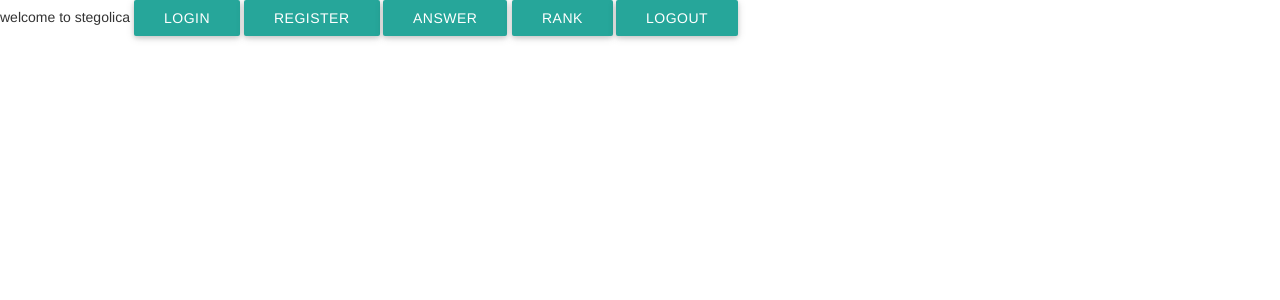
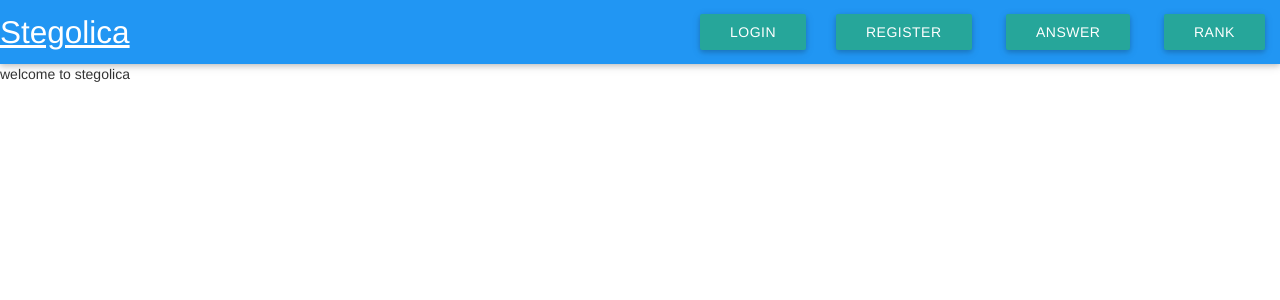
Before and after one commit to gauthamzz/Django-EventPlatform, a Django app: page /website/ in a window 1280 px wide. Shown: the top 300 px of the page. Run offline with Django 3.2, Linux system fonts and the light colour scheme; some libraries are stand-ins or nearby versions.

Commit message:
add frontend

```diff
--- a/stegolica/templates/base.html
+++ b/stegolica/templates/base.html
@@ -31,6 +31,9 @@
 
 	{%block content%}{%endblock content%}
 
+
+
+
 	<!-- Latest compiled and minified JavaScript -->
 <script src="https://maxcdn.bootstrapcdn.com/bootstrap/3.3.6/js/bootstrap.min.js" integrity="sha384-0mSbJDEHialfmuBBQP6A4Qrprq5OVfW37PRR3j5ELqxss1yVqOtnepnHVP9aJ7xS" crossorigin="anonymous"></script>
 
--- a/stegolica/templates/index.html
+++ b/stegolica/templates/index.html
@@ -1,10 +1,26 @@
 {%extends "base.html"%}
 {%block content%}
+<nav class='blue'>
+  <div class="nav-wrapper">
+    <a href="" class="brand-logo left">  Stegolica</a>
+    <ul id="nav-mobile" class="right hide-on-med-and-down">
+      {% if who %}
+      <li><a href='/accounts/login' class="waves-effect waves-light btn" role="button">login</a></li>
+      <a href='/accounts/register'  class="waves-effect waves-light btn" role="button">register</a>
+      {% else %}
+      <a href='/accounts/logout'  class="waves-effect waves-light btn" role="button">logout</a></li>
+  {% endif %}
+
+      <a href='/website/10'  class="waves-effect waves-light btn" role="button">answer</a>
+      <a href='/website/rank'  class="waves-effect waves-light btn" role="button">rank</a>
+
+    </ul>
+
+  </div>
+</nav>
+
+
 welcome to stegolica
 
-<a href='/accounts/login'  class="waves-effect waves-light btn" role="button">login</a>
-<a href='/accounts/register'  class="waves-effect waves-light btn" role="button">register</a>
-<a href='/website/10'  class="waves-effect waves-light btn" role="button">answer</a>
-<a href='/website/rank'  class="waves-effect waves-light btn" role="button">rank</a>
-<a href='/accounts/logout'  class="waves-effect waves-light btn" role="button">logout</a>
+  {{whoami}}
 {%endblock content%}
--- a/stegolica/website/views.py
+++ b/stegolica/website/views.py
@@ -13,7 +13,14 @@ from .models import Question,Ranking,Answers
 from .forms import QuestionForm
 
 def index(request):
+    if request.user.is_authenticated():
+        who=0
+    else:
+        who=1
+    whoami=request.user.username
     context={
+    "who":who,
+    "whoami":whoami
     }
     return render(request,"index.html",context)
 
```
Also changed, not shown: stegolica/templates/question.html (+16 -2 lines), stegolica/templates/ranking.html (+11 -1 lines), stegolica/templates/registration/login.html (+13 -1 lines), stegolica/templates/registration/logout.html (+8 -0 lines), stegolica/templates/registration/registration_form.html (+7 -1 lines), stegolica/db.sqlite3, 1 other file.
